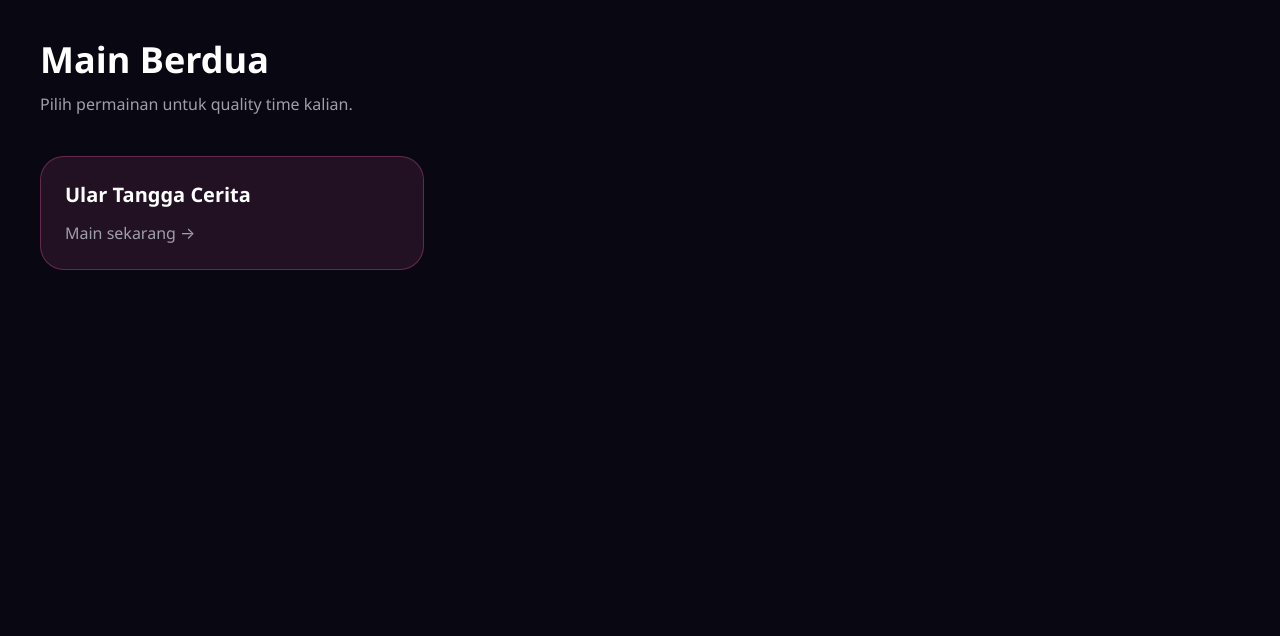
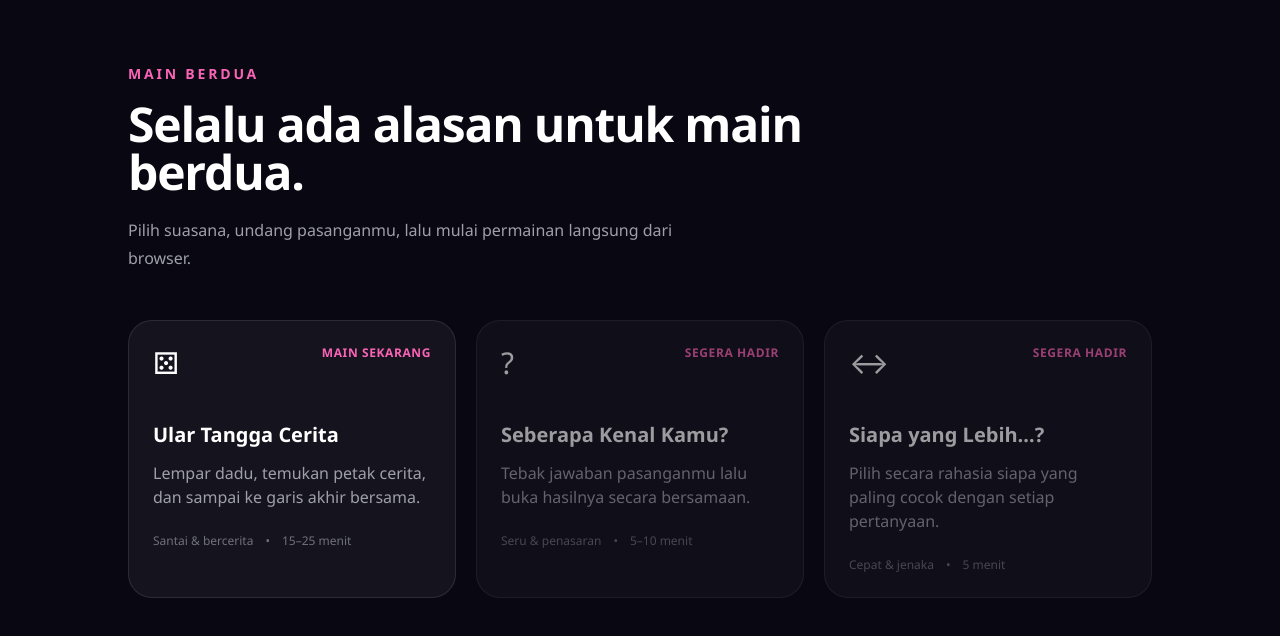
Before and after one commit to JackButler99/ular-tangga-v2, a Next.js app: page / in a window 1280 px wide. Shown: the top 636 px of the page. Built offline with nearby package versions, Linux system fonts and the light colour scheme.

Commit message:
feat: add game catalog registry

```diff
--- a/app/page.tsx
+++ b/app/page.tsx
@@ -1,20 +1,77 @@
 import Link from "next/link";
+import {
+  GAME_CATALOG,
+  type GameCatalogItem,
+} from "@/features/platform/game-registry";
+
+function GameCard({ game }: { game: GameCatalogItem }) {
+  const content = (
+    <>
+      <div className="flex items-start justify-between">
+        <span className="text-3xl">{game.symbol}</span>
+        <span className="text-xs font-bold tracking-wider text-pink-400">
+          {game.status === "available" ? "MAIN SEKARANG" : "SEGERA HADIR"}
+        </span>
+      </div>
+
+      <h2 className="mt-10 text-xl font-semibold">{game.title}</h2>
+
+      <p className="mt-3 leading-6 text-zinc-400">
+        {game.description}
+      </p>
+
+      <div className="mt-6 flex gap-3 text-xs text-zinc-500">
+        <span>{game.mood}</span>
+        <span>•</span>
+        <span>{game.duration}</span>
+      </div>
+    </>
+  );
+
+  const className =
+    "block rounded-3xl border border-white/10 bg-white/5 p-6 transition";
+
+  if (game.href) {
+    return (
+      <Link
+        href={game.href}
+        className={`${className} hover:-translate-y-1 hover:border-pink-400/40`}
+      >
+        {content}
+      </Link>
+    );
+  }
+
+  return (
+    <article className={`${className} opacity-60`}>
+      {content}
+    </article>
+  );
+}
 
 export default function Home() {
   return (
-    <main className="min-h-screen bg-[#090812] p-10 text-white">
-      <h1 className="text-4xl font-bold">Main Berdua</h1>
-      <p className="mt-3 text-zinc-400">
-        Pilih permainan untuk quality time kalian.
-      </p>
+    <main className="min-h-screen bg-[#090812] px-6 py-16 text-white">
+      <div className="mx-auto max-w-5xl">
+        <p className="text-sm font-bold tracking-[0.2em] text-pink-400">
+          MAIN BERDUA
+        </p>
 
-      <Link
-        href="/games/ular-tangga"
-        className="mt-10 block max-w-sm rounded-3xl border border-pink-400/30 bg-pink-400/10 p-6"
-      >
-        <h2 className="text-xl font-semibold">Ular Tangga Cerita</h2>
-        <p className="mt-3 text-zinc-400">Main sekarang →</p>
-      </Link>
+        <h1 className="mt-4 max-w-3xl text-5xl font-bold tracking-tight">
+          Selalu ada alasan untuk main berdua.
+        </h1>
+
+        <p className="mt-5 max-w-xl leading-7 text-zinc-400">
+          Pilih suasana, undang pasanganmu, lalu mulai permainan langsung
+          dari browser.
+        </p>
+
+        <section className="mt-12 grid gap-5 md:grid-cols-3">
+          {GAME_CATALOG.map((game) => (
+            <GameCard game={game} key={game.slug} />
+          ))}
+        </section>
+      </div>
     </main>
   );
 }
--- /dev/null
+++ b/features/platform/game-registry.ts
@@ -0,0 +1,48 @@
+export type GameStatus = "available" | "coming-soon";
+
+export type GameCatalogItem = {
+  slug: string;
+  title: string;
+  description: string;
+  mood: string;
+  duration: string;
+  symbol: string;
+  status: GameStatus;
+  href: string | null;
+};
+
+export const GAME_CATALOG: readonly GameCatalogItem[] = [
+  {
+    slug: "ular-tangga",
+    title: "Ular Tangga Cerita",
+    description:
+      "Lempar dadu, temukan petak cerita, dan sampai ke garis akhir bersama.",
+    mood: "Santai & bercerita",
+    duration: "15–25 menit",
+    symbol: "⚄",
+    status: "available",
+    href: "/games/ular-tangga",
+  },
+  {
+    slug: "seberapa-kenal",
+    title: "Seberapa Kenal Kamu?",
+    description:
+      "Tebak jawaban pasanganmu lalu buka hasilnya secara bersamaan.",
+    mood: "Seru & penasaran",
+    duration: "5–10 menit",
+    symbol: "?",
+    status: "coming-soon",
+    href: null,
+  },
+  {
+    slug: "siapa-yang-lebih",
+    title: "Siapa yang Lebih…?",
+    description:
+      "Pilih secara rahasia siapa yang paling cocok dengan setiap pertanyaan.",
+    mood: "Cepat & jenaka",
+    duration: "5 menit",
+    symbol: "↔",
+    status: "coming-soon",
+    href: null,
+  },
+];
```
